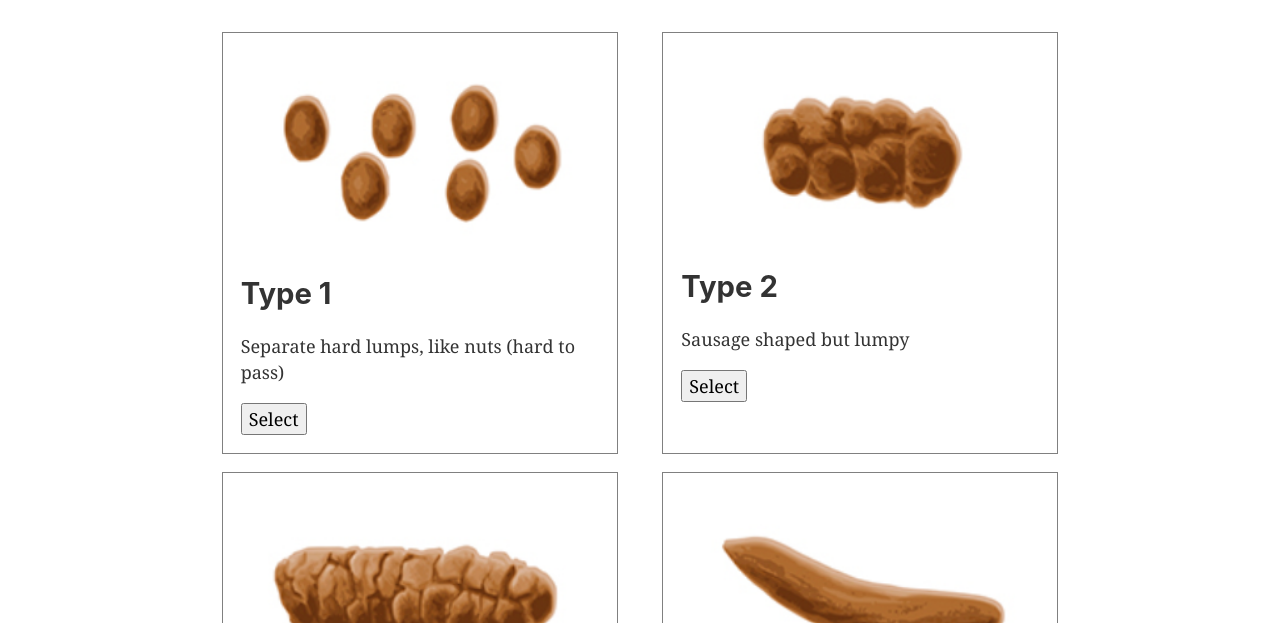
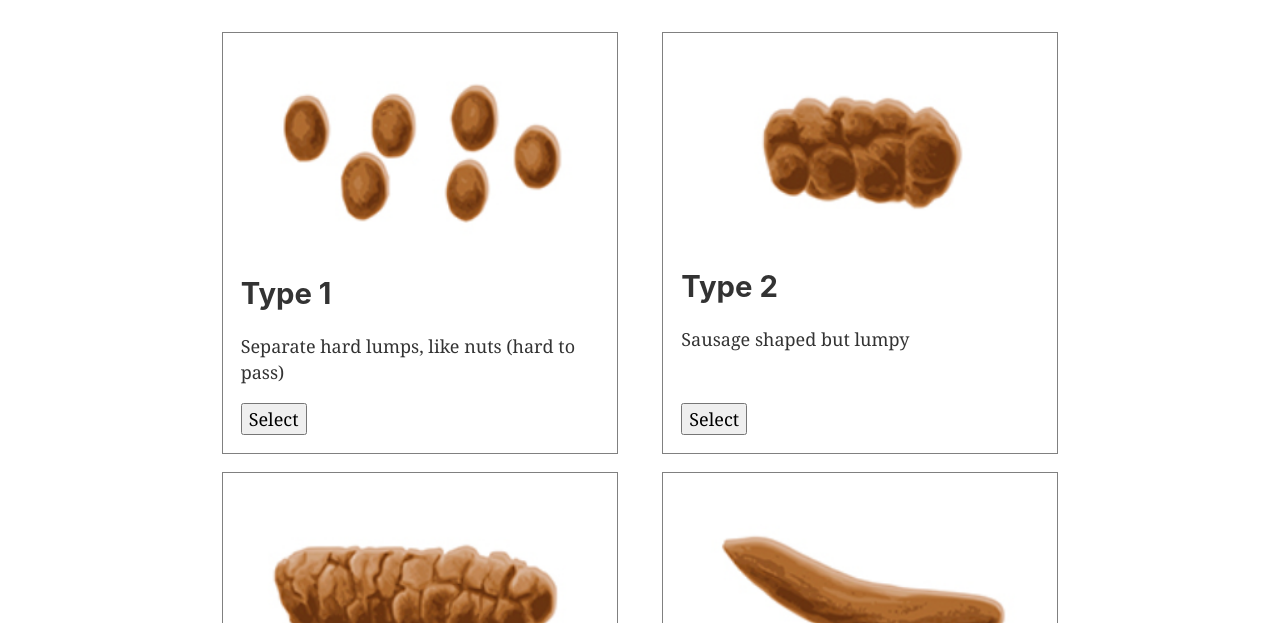
Before and after one commit to byrne-greg/the-stool-diary, a Gatsby site: page / in a window 1280 px wide. Shown: the part 177-800 px from the top of the page. Built offline with nearby package versions, Linux system fonts and the light colour scheme; Gatsby itself is replaced by a stand-in of ours.

Commit message:
stick card actions to the bottom of card

```diff
--- a/src/components/card/Card.js
+++ b/src/components/card/Card.js
@@ -7,6 +7,8 @@ const CardStyle = styled.div`
   margin: 0.5rem 0.5rem;
   border: 1px solid grey;
   width: 22rem;
+  display: flex;
+  flex-direction: column;
 `
 
 const Card = ({ children }) => {
--- a/src/components/card/CardActions.js
+++ b/src/components/card/CardActions.js
@@ -4,8 +4,7 @@ import PropTypes from 'prop-types'
 
 const CardActionsStyle = styled.div`
   padding: 0.5rem 0;
-  display: flex;
-  align-items: center;
+  margin-top: auto;
 
   // every descendent thats not first child
   * :not(:first-child) {
```
